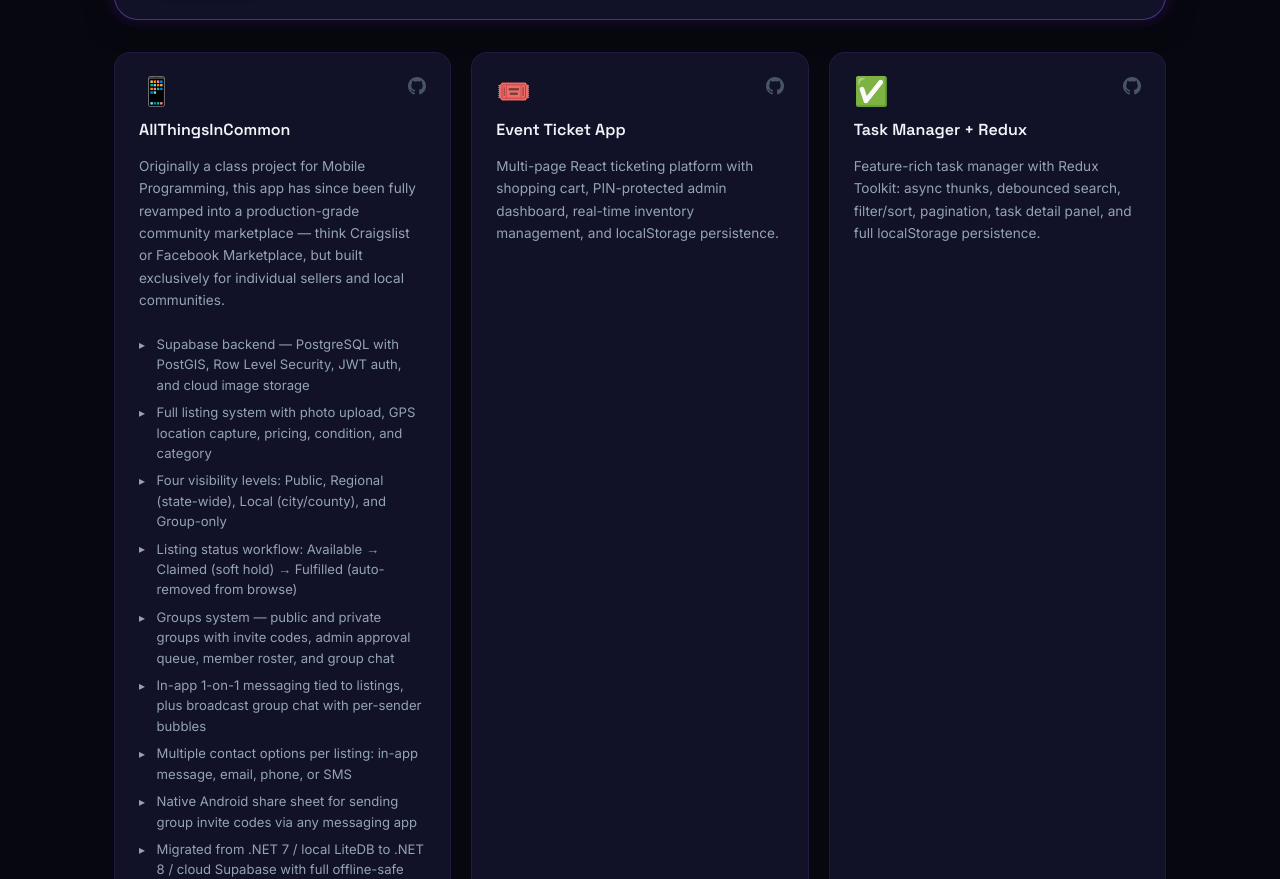
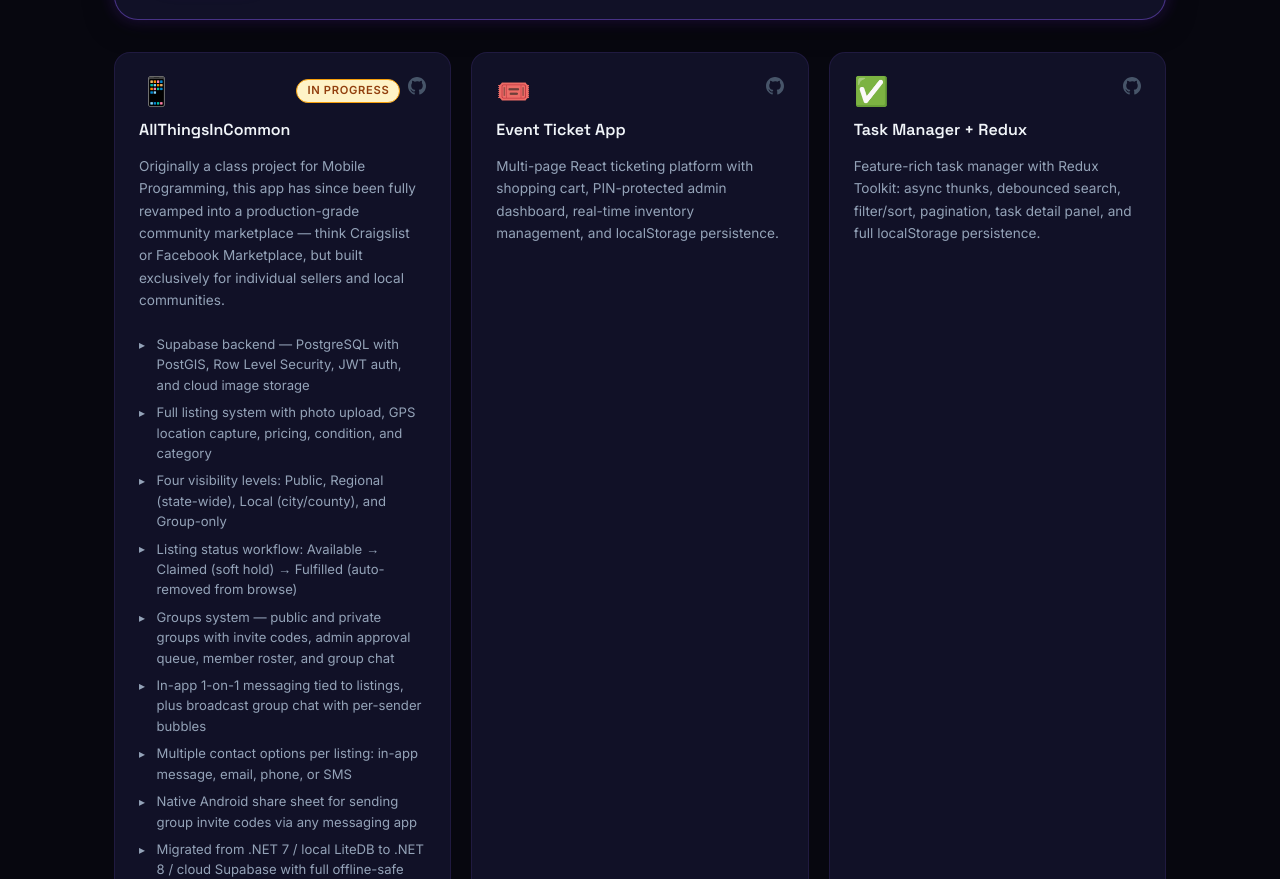
Before and after one commit to Georgia-Harrell/georgia-portfolio, a plain HTML site: page index.html in a window 1280 px wide. Shown: the part 3319-4198 px from the top of the page. Drawn offline with Linux system fonts and the light colour scheme.

Commit message:
Add 'In Progress' badge to AllThingsInCommon project card

```diff
--- a/index.html
+++ b/index.html
@@ -398,6 +398,7 @@
           <article class="project-card reveal-up" data-category="mobile">
             <div class="pcard-top">
               <span class="pcard-emoji" aria-hidden="true">📱</span>
+              <span class="pcard-wip" aria-label="Work in progress">In Progress</span>
               <a href="https://github.com/Georgia-Harrell/all-things-in-common" class="pcard-gh" aria-label="View AllThingsInCommon on GitHub" target="_blank" rel="noopener noreferrer"><svg width="18" height="18" viewBox="0 0 24 24" fill="currentColor"><path d="M12 0C5.374 0 0 5.373 0 12c0 5.302 3.438 9.8 8.207 11.387.599.111.793-.261.793-.577v-2.234c-3.338.726-4.033-1.416-4.033-1.416-.546-1.387-1.333-1.756-1.333-1.756-1.089-.745.083-.729.083-.729 1.205.084 1.839 1.237 1.839 1.237 1.07 1.834 2.807 1.304 3.492.997.107-.775.418-1.305.762-1.604-2.665-.305-5.467-1.334-5.467-5.931 0-1.311.469-2.381 1.236-3.221-.124-.303-.535-1.524.117-3.176 0 0 1.008-.322 3.301 1.23A11.509 11.509 0 0 1 12 5.803c1.02.005 2.047.138 3.006.404 2.291-1.552 3.297-1.23 3.297-1.23.653 1.653.242 2.874.118 3.176.77.84 1.235 1.911 1.235 3.221 0 4.609-2.807 5.624-5.479 5.921.43.372.823 1.102.823 2.222v3.293c0 .319.192.694.801.576C20.566 21.797 24 17.3 24 12c0-6.627-5.373-12-12-12z"/></svg></a>
             </div>
             <h3 class="pcard-title">AllThingsInCommon</h3>
--- a/styles.css
+++ b/styles.css
@@ -871,6 +871,22 @@
   position: relative;
 }
 
+.pcard-wip {
+  font-size: .7rem;
+  font-weight: 700;
+  text-transform: uppercase;
+  letter-spacing: .06em;
+  color: #92400e;
+  background: #fef3c7;
+  border: 1px solid #f59e0b;
+  border-radius: 20px;
+  padding: 2px 10px;
+  margin-left: auto;
+  margin-right: .5rem;
+  white-space: nowrap;
+  align-self: center;
+}
+
 .pcard-features li::before {
   content: "▸";
   position: absolute;
```
